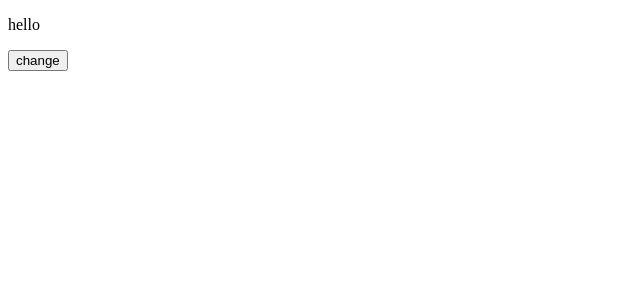
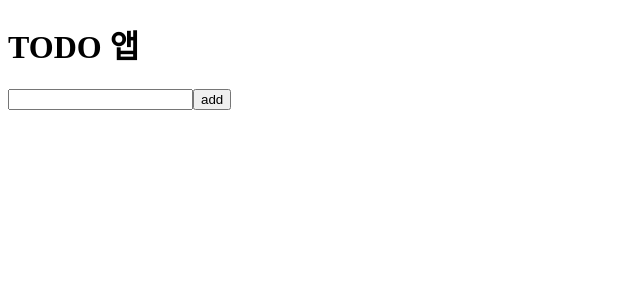
Before and after one commit to huchuchu/vue-basic, a Vue app in the folder vue-composition/: page / in a window 1280 px wide. Shown: the top 300 px of the page, without its empty margins (0-640 px from the left). Built offline with nearby package versions, Linux system fonts and the light colour scheme.

Commit message:
todo app

```diff
--- a/vue-composition/src/App.vue
+++ b/vue-composition/src/App.vue
@@ -1,42 +1,53 @@
 <template>
-	<div>
-		<p>{{ message }}</p>
-		<button @click="changeMessage">change</button>
-	</div>
+	<TodoHeader></TodoHeader>
+	<!-- <TodoInput @하위컴포넌트의 이벤트 이름="상위컴포넌트의 메서드 이름"></TodoInput> -->
+	<TodoInput @add="addTodoItem"></TodoInput>
+	<!-- <TodoList :프롭스이름="상위 컴포넌트의 데이터 이름"></TodoList> -->
+	<TodoList :todoItems="todoItems" @remove="removeTodoItem"></TodoList>
 </template>
 
 <script>
-import { useMessage } from './composable/useMessage';
+import { ref } from 'vue';
+import TodoHeader from './components/TodoHeader.vue';
+import TodoInput from './components/TodoInput.vue';
+import TodoList from './components/TodoList.vue';
 
 export default {
+	components: {
+		TodoHeader,
+		TodoInput,
+		TodoList,
+	},
 	setup() {
-		// [ver 3]
-		const { message, changeMessage } = useMessage();
-		return { message, changeMessage };
+		//data
+		const todoItems = ref([]);
 
-		// [ver 2]
-		// data
-		// const message = ref('hello');
+		//method
+		function fetchTodos() {
+			const result = [];
+			for (let i = 0; i < localStorage.length; i++) {
+				const todoItem = localStorage.key(i);
+				// items.value.push(todoItem);
+				result.push(todoItem);
+			}
 
-		//methods
-		// function changeMessage(){
-		//   message.value = 'hi';
-		// }
+			return result;
+		}
 
-		// return {message, changeMessage}
+		todoItems.value = fetchTodos();
+
+		function addTodoItem(todo) {
+			todoItems.value.push(todo);
+			localStorage.setItem(todo, todo);
+		}
+
+		function removeTodoItem(item, index) {
+			todoItems.value.splice(index, 1);
+			localStorage.removeItem(item);
+		}
+
+		return { todoItems, addTodoItem, removeTodoItem };
 	},
-
-	// [ver 1]
-	// data() {
-	//   return {
-	//     message: 'hello'
-	//   }
-	// },
-	// methods:{
-	//   changeMessage(){
-	//     this.message = 'hi';
-	//   }
-	// }
 };
 </script>
 
--- /dev/null
+++ b/vue-composition/src/components/TodoHeader.vue
@@ -0,0 +1,3 @@
+<template>
+	<h1>TODO 앱</h1>
+</template>
--- /dev/null
+++ b/vue-composition/src/components/TodoInput.vue
@@ -0,0 +1,31 @@
+<template>
+	<div>
+		<input type="text" v-model="todoInput" />
+		<button @click="addTodo">add</button>
+	</div>
+</template>
+
+<script>
+import { ref } from 'vue';
+
+export default {
+	setup(props, context) {
+		// data
+		const todoInput = ref('');
+
+		function addTodo() {
+			const todo = todoInput.value;
+			// localStorage.setItem(todo, todo);
+			// 상위 컴포넌트에서 바인딩되는 key : add
+			context.emit('add', todo);
+			clearTodo();
+		}
+
+		const clearTodo = () => (todoInput.value = '');
+
+		return { todoInput, addTodo, clearTodo };
+	},
+};
+</script>
+
+<style scoped></style>
--- /dev/null
+++ b/vue-composition/src/components/TodoList.vue
@@ -0,0 +1,23 @@
+<template>
+	<ul>
+		<li v-for="(item, index) in todoItems" :key="index">
+			<span>{{ item }}</span>
+			<button @click="removeTodo(item, index)">삭제</button>
+		</li>
+	</ul>
+</template>
+
+<script>
+export default {
+	props: ['todoItems'],
+	setup(props, context) {
+		function removeTodo(item, index) {
+			context.emit('remove', item, index);
+		}
+
+		return { removeTodo };
+	},
+};
+</script>
+
+<style lang="scss" scoped></style>
--- a/vue-composition/src/main.js
+++ b/vue-composition/src/main.js
@@ -1,4 +1,4 @@
-import { createApp } from "vue";
-import App from "./App.vue";
+import { createApp } from 'vue';
+import App from './App.vue';
 
-createApp(App).mount("#app");
+createApp(App).mount('#app');
```
